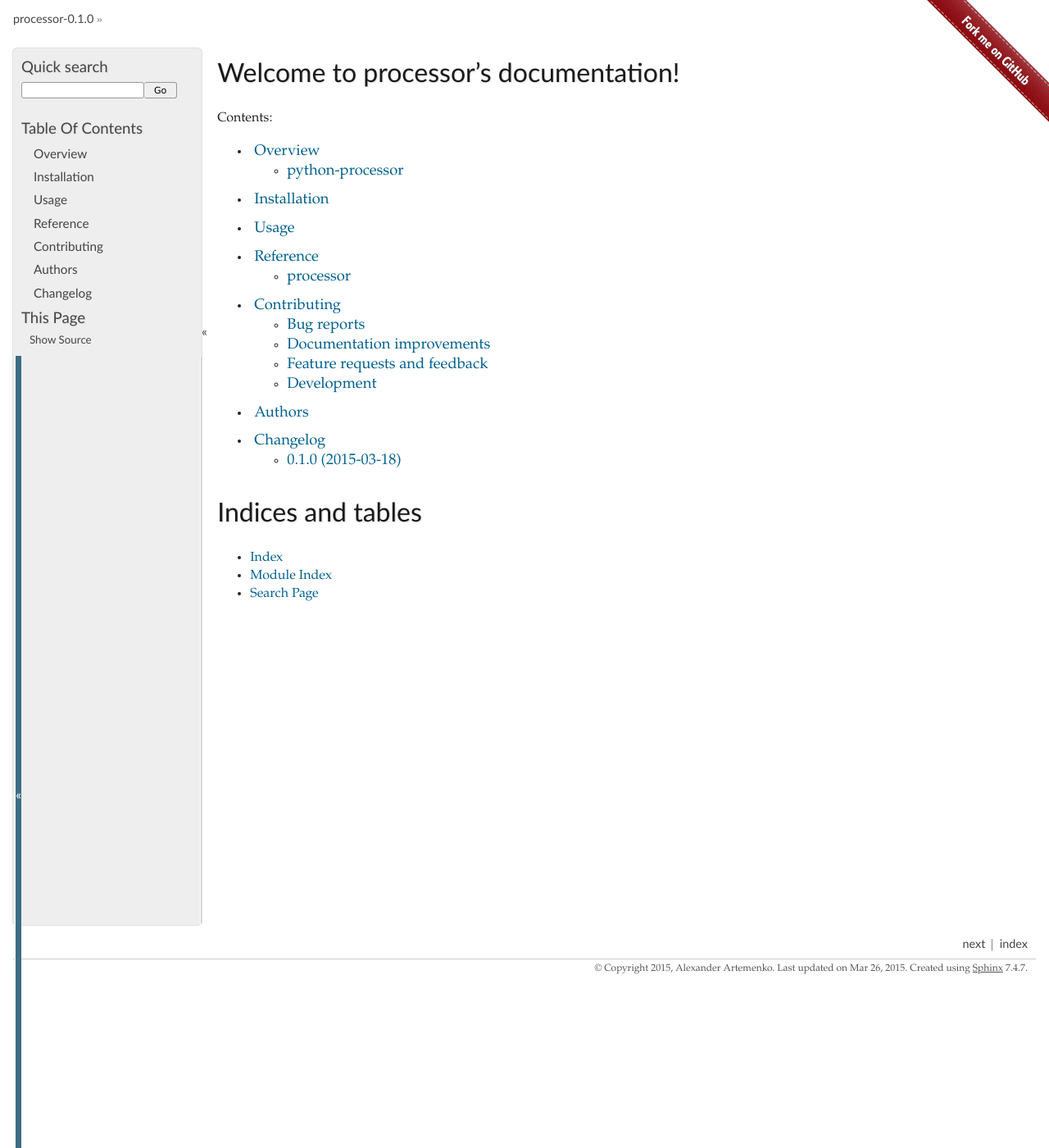
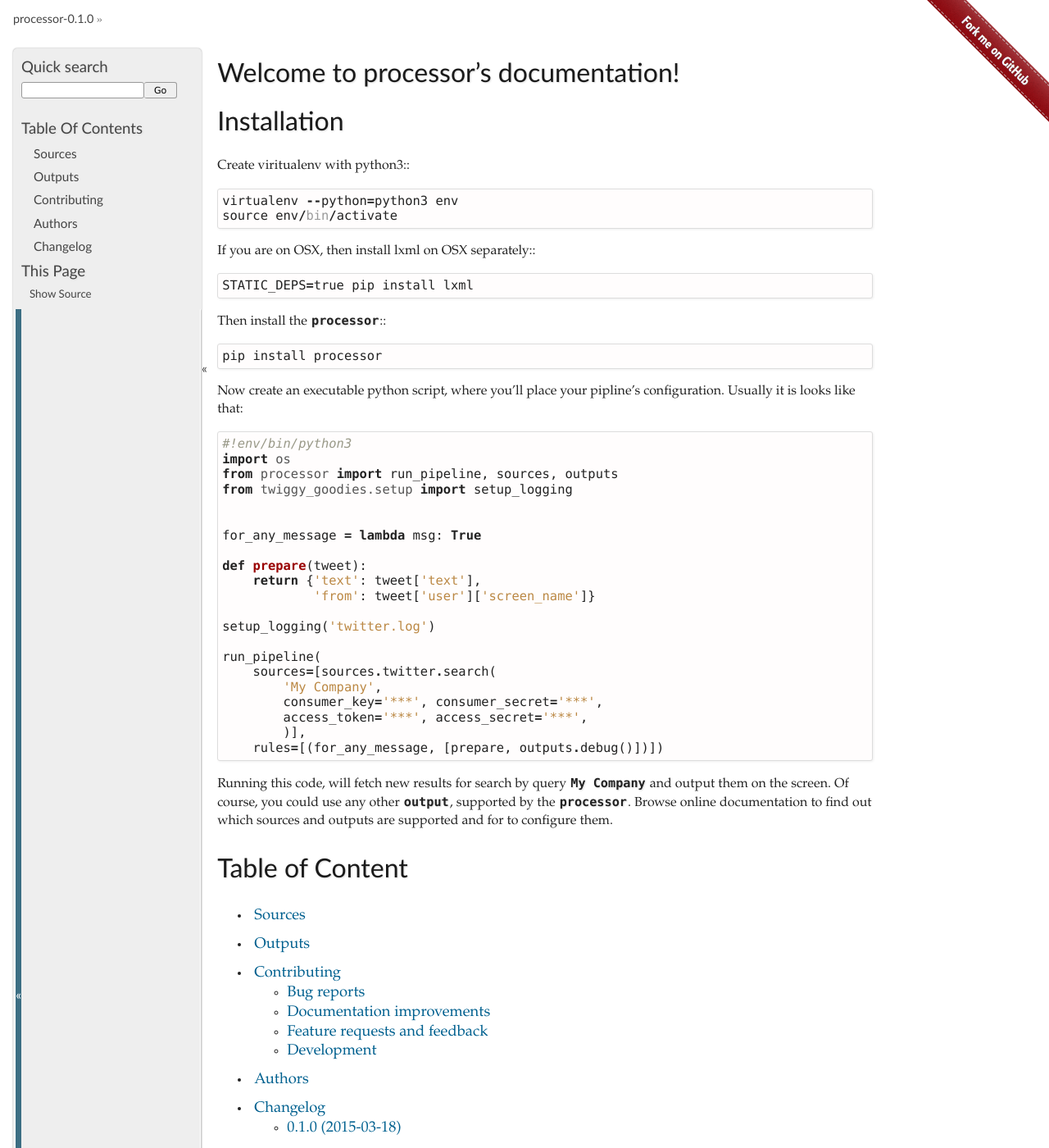
Before and after one commit to svetlyak40wt/python-processor, a Sphinx documentation site: the page built from docs/index.rst, in a window 1280 px wide and 1400 px high. Shown: the whole window at 82% size. Built offline with Sphinx 7.4.7, drawn with Linux system fonts in a browser that asks for light colours.

Commit message:
Docs refactoring.

```diff
--- a/docs/index.rst
+++ b/docs/index.rst
@@ -1,22 +1,17 @@
 Welcome to processor's documentation!
 ======================================
 
-Contents:
+.. include:: overview.rst
+
+
+Table of Content
+================
 
 .. toctree::
    :maxdepth: 2
 
-   readme
-   installation
-   usage
-   reference/index
+   sources
+   outputs
    contributing
    authors
    changelog
-
-Indices and tables
-==================
-
-* :ref:`genindex`
-* :ref:`modindex`
-* :ref:`search`
--- a/docs/installation.rst
+++ /dev/null
@@ -1,7 +0,0 @@
-============
-Installation
-============
-
-At the command line::
-
-    pip install processor
--- /dev/null
+++ b/docs/outputs.rst
@@ -0,0 +1,5 @@
+=======
+Outputs
+=======
+
+TODO: write
--- /dev/null
+++ b/docs/overview.rst
@@ -0,0 +1,49 @@
+Installation
+============
+
+Create viritualenv with python3:::
+
+   virtualenv --python=python3 env
+   source env/bin/activate
+
+If you are on OSX, then install lxml on OSX separately:::
+
+   STATIC_DEPS=true pip install lxml
+
+
+Then install the ``processor``:::
+
+    pip install processor
+
+Now create an executable python script, where you'll place your pipline's configuration.
+Usually it is looks like that:
+
+.. code:: python
+
+    #!env/bin/python3
+    import os
+    from processor import run_pipeline, sources, outputs
+    from twiggy_goodies.setup import setup_logging
+
+
+    for_any_message = lambda msg: True
+
+    def prepare(tweet):
+        return {'text': tweet['text'],
+                'from': tweet['user']['screen_name']}
+
+    setup_logging('twitter.log')
+
+    run_pipeline(
+        sources=[sources.twitter.search(
+            'My Company',
+            consumer_key='***', consumer_secret='***',
+            access_token='***', access_secret='***',
+            )],
+        rules=[(for_any_message, [prepare, outputs.debug()])])
+
+
+Running this code, will fetch new results for search by query ``My Company``
+and output them on the screen. Of course, you could use any other ``output``,
+supported by the ``processor``. Browse online documentation to find out
+which sources and outputs are supported and for to configure them.
--- a/docs/readme.rst
+++ /dev/null
@@ -1,5 +0,0 @@
-########
-Overview
-########
-
-.. include:: ../README.rst
--- /dev/null
+++ b/docs/sources.rst
@@ -0,0 +1,5 @@
+=======
+Sources
+=======
+
+TODO: write
--- a/docs/usage.rst
+++ /dev/null
@@ -1,7 +0,0 @@
-=====
-Usage
-=====
-
-To use processor in a project::
-
-	import processor
```
Also changed, not shown: README.rst (+1 -49 lines), tasks.py (+9 -2 lines).
